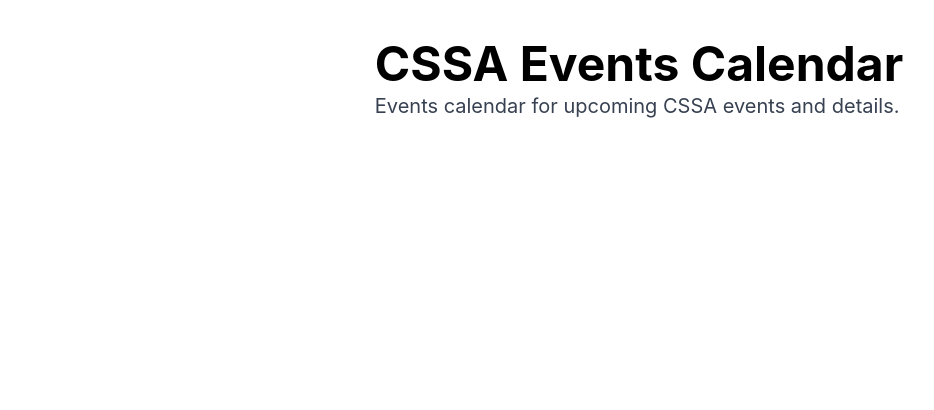
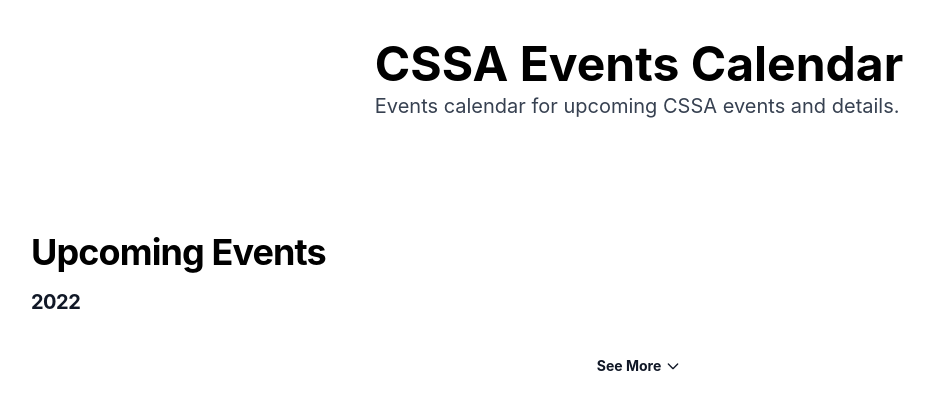
Before and after one commit to zevelopa/eventscalendar, a Next.js app: page / in a window 1280 px wide. Shown: the top 410 px of the page, without its empty margins (1-935 px from the left). Built offline with nearby package versions, Linux system fonts and the light colour scheme.

Commit message:
push cal stuff

```diff
--- a/components/Calendar.js
+++ b/components/Calendar.js
@@ -0,0 +1,88 @@
+import { useState } from 'react';
+import { BsFillCalendar2EventFill } from "react-icons/bs";
+
+const Divider = () => {
+    return (
+        <div className="border border-gray-200 dark:border-gray-800 w-full my-8" />
+    );
+};
+
+const Year = ({ children, anchor }) => {
+    return (
+        <h3 id={anchor} className="text-lg md:text-xl font-bold mb-4 tracking-tight text-gray-900 dark:text-gray-100">
+        {children}
+        </h3>
+    );
+};
+
+const Month = ({ children, anchor }) => {
+    return (
+        <h3 id={anchor} className="text-lg md:text-xl font-bold mb-4 tracking-tight text-gray-900 dark:text-gray-100">
+        {children}
+        </h3>
+    );
+};
+
+const Event = (props) => {
+    return (
+        <li className="mb-6 ml-2">
+        <div className={props.classStyle}>
+            <span className="sr-only">Check</span>
+            <BsFillCalendar2EventFill className='mr-2'/>
+            <div className='flex gap-2 text-black dark:text-white font-medium'>
+                <h2 id={props.anchor}>
+                    {props.title}
+                </h2>
+            </div>
+        </div>
+        <p className='ml-6 pb-2 pt-1'>{props.month}</p>
+        <p className="text-gray-700 dark:text-gray-300 ml-6">{props.children}</p>
+        </li>
+    );
+};
+
+const FullTimeline = () => (
+    <>
+        <Divider />
+
+    </>
+);
+
+export default function Timeline() {
+    const [isShowingFullTimeline, showFullTimeline] = useState(false);
+
+    return (
+        <>
+        <h3 className="font-bold text-2xl md:text-4xl tracking-tight mb-4 mt-8 text-black dark:text-white">
+            Upcoming Events
+        </h3>
+        <Year anchor={2022}>2022</Year>
+
+        {isShowingFullTimeline ? (
+            <FullTimeline />
+        ) : (
+            <button
+            type="button"
+            className="flex items-center text-sm my-4 mx-auto px-4 py-2 rounded-md font-bold text-gray-900 dark:text-gray-100"
+            onClick={() => showFullTimeline(true)}
+            >
+            See More
+            <svg
+                className="h-4 w-4 ml-1"
+                xmlns="http://www.w3.org/2000/svg"
+                fill="none"
+                viewBox="0 0 24 24"
+                stroke="currentColor"
+            >
+                <path
+                strokeLinecap="round"
+                strokeLinejoin="round"
+                strokeWidth={2}
+                d="M19 9l-7 7-7-7"
+                />
+            </svg>
+            </button>
+        )}
+        </>
+    );
+}
--- a/components/Header.js
+++ b/components/Header.js
@@ -1,13 +1,17 @@
 const Header = () => {
     return (
-        <div className="pt-10 flex flex-col max-w-2xl border-white dark:border-black mx-auto pb-16">
+        // <div className="grid grid-cols-2">
+            <div className="pt-10 flex flex-col max-w-2xl mx-auto pb-16">
                 <h1 className="font-bold content-center text-3xl md:text-5xl mb-1 text-black dark:text-white">
                 CSSA Events Calendar
                 </h1>
+
                 <h2 className="text-gray-700 dark:text-gray-200 mb-4 text-xl">
                 Events calendar for upcoming CSSA events and details.
                 </h2>
             </div>
+        // </div>
+
     )
 }
 
--- a/package.json
+++ b/package.json
@@ -15,6 +15,7 @@
     "postcss": "^8.4.14",
     "react": "18.2.0",
     "react-dom": "18.2.0",
+    "react-icons": "^4.4.0",
     "tailwindcss": "^3.1.7"
   },
   "devDependencies": {
--- a/pages/index.js
+++ b/pages/index.js
@@ -2,13 +2,14 @@
 import Image from 'next/image'
 import Container from "../components/Container";
 import Header from "../components/Header"
+import Calendar from "../components/Calendar"
 
 export default function Home() {
-  return (
-    <Container>
-      <Header>
+    return (
+        <Container>
+            <Header/>
 
-      </Header>
-    </Container>
-  )
+            <Calendar/>
+        </Container>
+    )
 }
```
Also changed, not shown: pages/_app.js (+5 -5 lines), 1 other file (tests, documents, lock files or other folders). Lines whose indentation alone changed are shown as unchanged.
